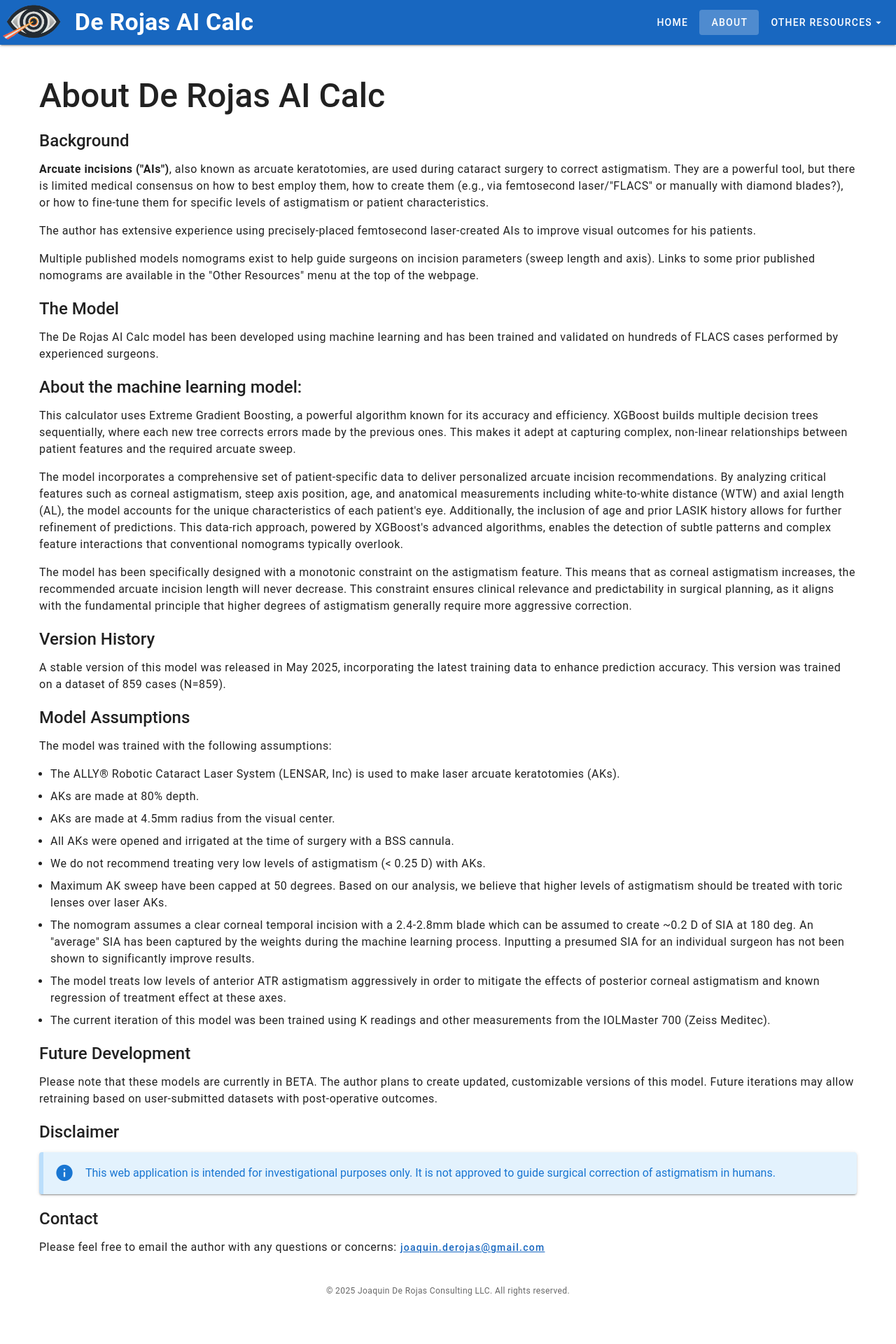
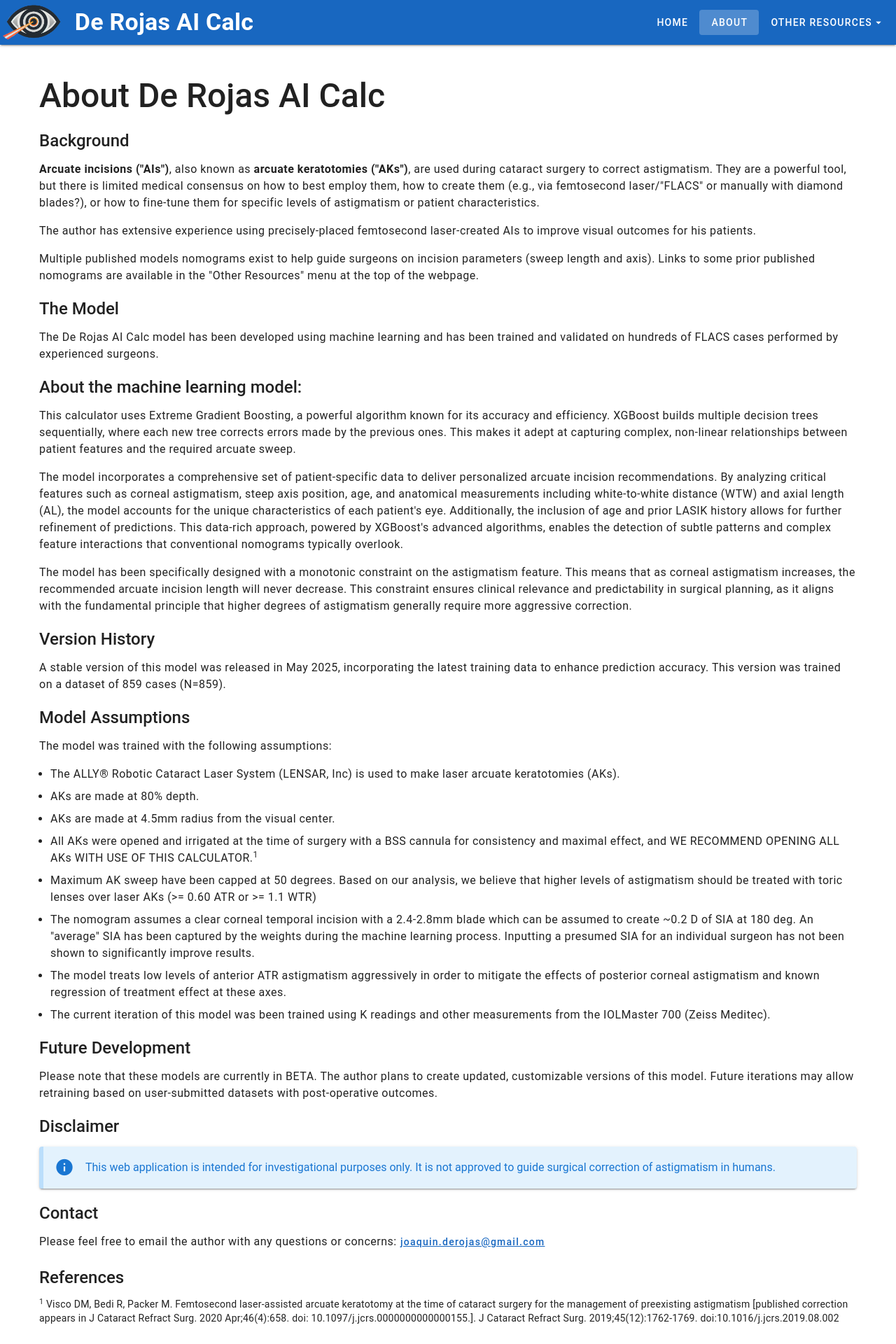
Before and after one commit to wak1616/ai_calc, a Vue app: page /about in a window 1280 px wide. Shown: the top 1920 px of the page at 70% size. Before the commit the page ends 1870 px from the top, so only its background shows below. Built offline with nearby package versions, Linux system fonts and the light colour scheme.

Commit message:
change in ABOUT section

```diff
--- a/src/views/About.vue
+++ b/src/views/About.vue
@@ -5,7 +5,7 @@
         <div class="text-h3 font-weight-medium mb-6">About De Rojas AI Calc</div>
 
         <div class="text-h5 font-weight-medium mb-3">Background</div>
-        <div class="text-body-1 mb-4"><strong>Arcuate incisions ("AIs")</strong>, also known as arcuate keratotomies, are used during cataract surgery to correct astigmatism. They are a powerful tool, but there is limited medical consensus on how to best employ them, how to create them (e.g., via femtosecond laser/"FLACS" or manually with diamond blades?), or how to fine-tune them for specific levels of astigmatism or patient characteristics.</div>
+        <div class="text-body-1 mb-4"><strong>Arcuate incisions ("AIs")</strong>, also known as <strong>arcuate keratotomies ("AKs")</strong>, are used during cataract surgery to correct astigmatism. They are a powerful tool, but there is limited medical consensus on how to best employ them, how to create them (e.g., via femtosecond laser/"FLACS" or manually with diamond blades?), or how to fine-tune them for specific levels of astigmatism or patient characteristics.</div>
         <div class="text-body-1 mb-4">The author has extensive experience using precisely-placed femtosecond laser-created AIs to improve visual outcomes for his patients.</div>
 
         <div class="text-body-1 mb-4">Multiple published models nomograms exist to help guide surgeons on incision parameters (sweep length and axis). Links to some prior published nomograms are available in the "Other Resources" menu at the top of the webpage.</div>
@@ -27,8 +27,7 @@
         <div class="text-body-1 mb-4">The model was trained with the following assumptions:</div>
         <div class="text-body-1 mb-4">
           <ul class="pl-4">
-            <li v-for="(item, i) in assumptions" :key="i" class="mb-2">
-              {{ item }}
+            <li v-for="(item, i) in assumptions" :key="i" class="mb-2" v-html="item">
             </li>
           </ul>
         </div>
@@ -57,6 +56,11 @@
           joaquin.derojas@gmail.com
           </v-btn>
         </div>
+
+        <div class="text-h5 font-weight-medium mb-3 mt-5">References</div>
+        <div class="text-body-2 mb-4">
+          <sup>1</sup> Visco DM, Bedi R, Packer M. Femtosecond laser-assisted arcuate keratotomy at the time of cataract surgery for the management of preexisting astigmatism [published correction appears in J Cataract Refract Surg. 2020 Apr;46(4):658. doi: 10.1097/j.jcrs.0000000000000155.]. J Cataract Refract Surg. 2019;45(12):1762-1769. doi:10.1016/j.jcrs.2019.08.002
+        </div>
       </v-col>
     </v-row>
   </v-container>
@@ -67,9 +71,8 @@ const assumptions = [
   'The ALLY® Robotic Cataract Laser System (LENSAR, Inc) is used to make laser arcuate keratotomies (AKs).',
   'AKs are made at 80% depth.',
   'AKs are made at 4.5mm radius from the visual center.',
-  'All AKs were opened and irrigated at the time of surgery with a BSS cannula.',
-  'We do not recommend treating very low levels of astigmatism (< 0.25 D) with AKs.',
-  'Maximum AK sweep have been capped at 50 degrees. Based on our analysis, we believe that higher levels of astigmatism should be treated with toric lenses over laser AKs.',
+  'All AKs were opened and irrigated at the time of surgery with a BSS cannula for consistency and maximal effect, and WE RECOMMEND OPENING ALL AKs WITH USE OF THIS CALCULATOR.<sup>1</sup>',
+  'Maximum AK sweep have been capped at 50 degrees. Based on our analysis, we believe that higher levels of astigmatism should be treated with toric lenses over laser AKs (>= 0.60 ATR or >= 1.1 WTR)',
   'The nomogram assumes a clear corneal temporal incision with a 2.4-2.8mm blade which can be assumed to create ~0.2 D of SIA at 180 deg. An "average" SIA has been captured by the weights during the machine learning process. Inputting a presumed SIA for an individual surgeon has not been shown to significantly improve results.',
   'The model treats low levels of anterior ATR astigmatism aggressively in order to mitigate the effects of posterior corneal astigmatism and known regression of treatment effect at these axes.',
   'The current iteration of this model was been trained using K readings and other measurements from the IOLMaster 700 (Zeiss Meditec).'
```
